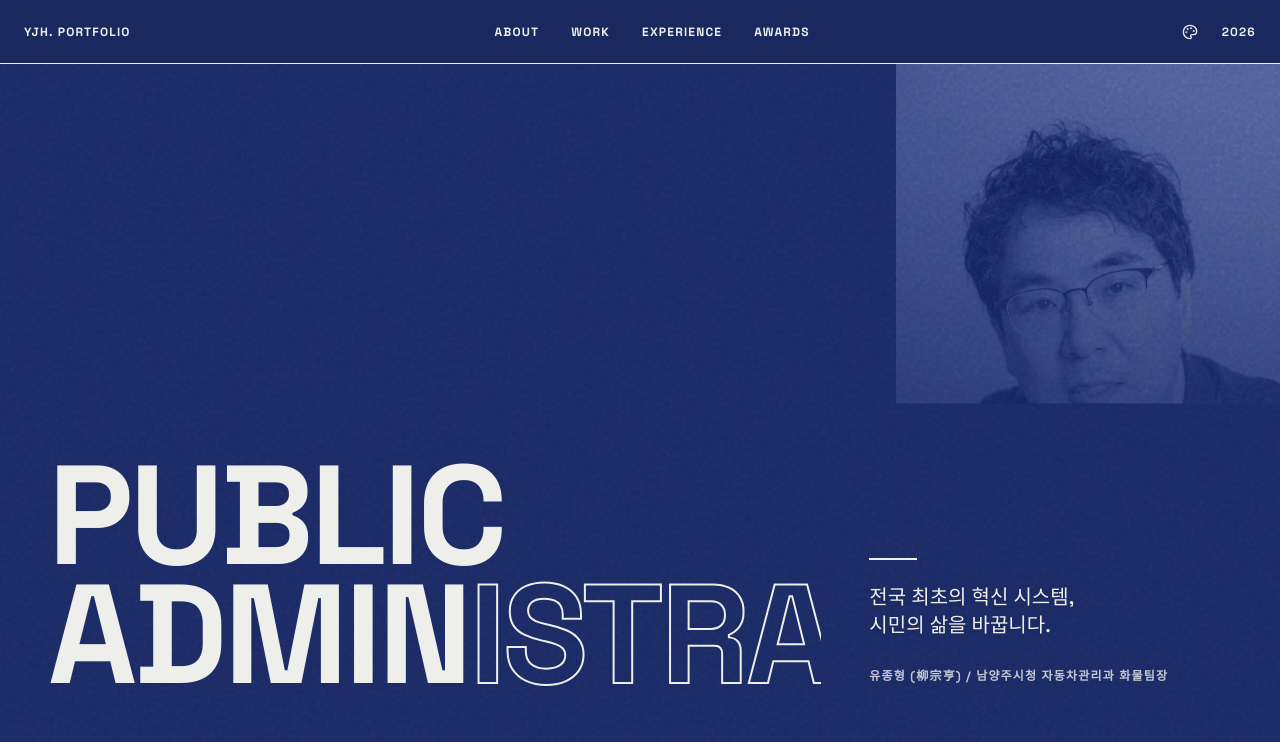
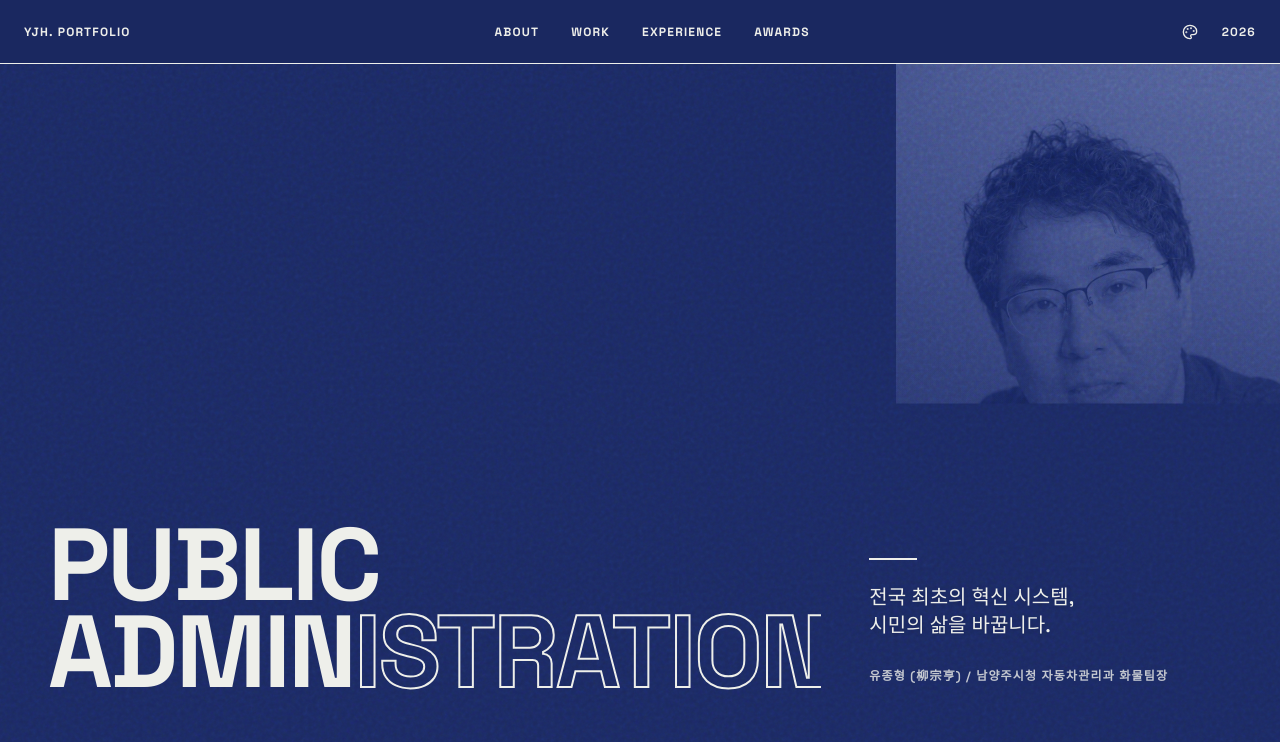
Before and after one commit to jason-public/rian-ryu, a React (Vite) app: page / in a window 1280 px wide. Shown: the top 742 px of the page. Built offline with nearby package versions, Linux system fonts and the light colour scheme.

Commit message:
Add files via upload

```diff
--- a/src/App.tsx
+++ b/src/App.tsx
@@ -79,9 +79,9 @@ export default function App() {
                  initial={{ y: "100%" }}
                  animate={{ y: 0 }}
                  transition={{ duration: 0.8, ease: [0.16, 1, 0.3, 1] }}
-                 className="text-[13vw] md:text-[11vw] leading-[0.85] font-bold uppercase tracking-tight"
+                 className="text-[11vw] md:text-[9vw] lg:text-[8vw] leading-[0.85] font-bold uppercase tracking-tight"
                >
-                 Public<br />Admin<span className="text-transparent" style={{ WebkitTextStroke: '2px var(--theme-text)' }}>istrator</span>
+                 PUBLIC<br />ADMIN<span className="text-transparent" style={{ WebkitTextStroke: '2px var(--theme-text)' }}>ISTRATION</span>
                </motion.h1>
              </div>
              <div className="md:col-span-4 pb-2">
```
